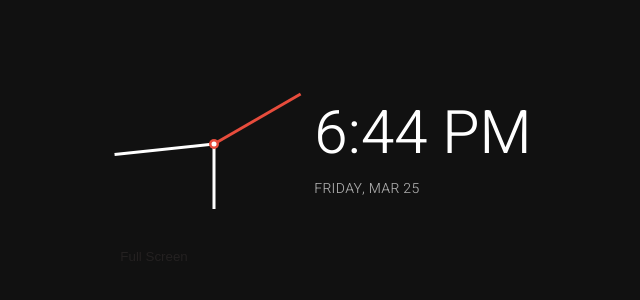
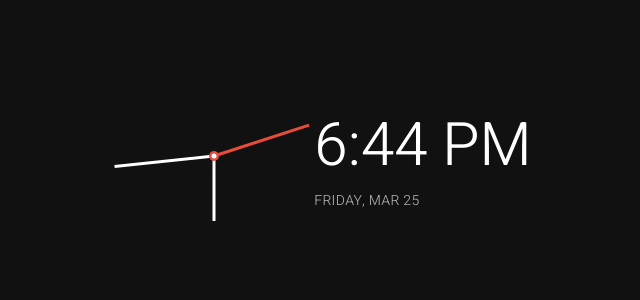
Before and after one commit to aamin3189/aamin-clock, a React (Create React App) app: page / in a window 1280 px wide. Shown: the part 244-544 px from the top of the page, without its empty margins (317-957 px from the left). Built offline with nearby package versions, Linux system fonts and the light colour scheme.

Commit message:
Full Screen

```diff
--- a/src/App.tsx
+++ b/src/App.tsx
@@ -3,25 +3,9 @@ import "./App.css";
 import Clock from "./components/Clock";
 
 function App() {
-  function toggleFullScreen() {
-    var doc = window.document;
-    var docEl = doc.documentElement;
-
-    var requestFullScreen = docEl.requestFullscreen;
-    var cancelFullScreen = doc.exitFullscreen;
-
-    if (!doc.fullscreenElement) {
-      requestFullScreen.call(docEl);
-    } else {
-      cancelFullScreen.call(doc);
-    }
-  }
   return (
     <div className="App dark">
       <Clock />
-      <button onClick={toggleFullScreen} className="fullscreen">
-        Full Screen
-      </button>
     </div>
   );
 }
```
